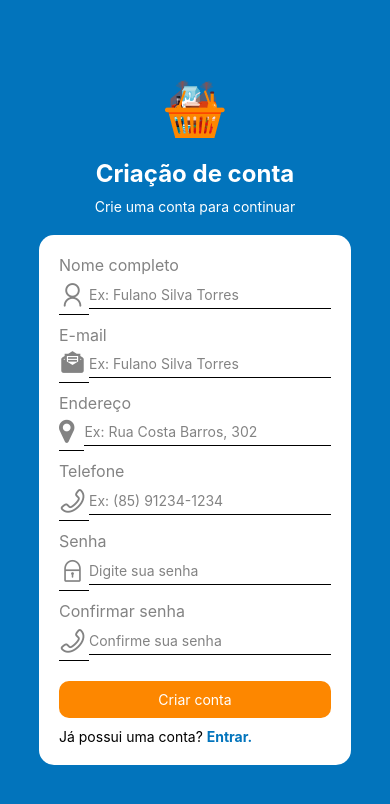
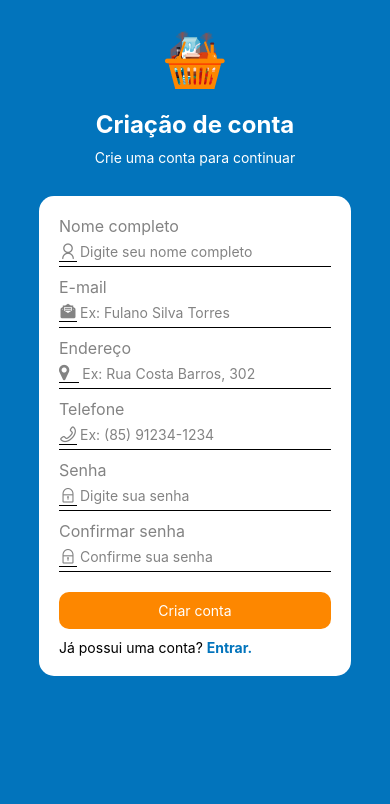
Before and after one commit to Matheusvsm/delivery-app, a React Native app: screen /SignUp in a window 390 px wide. Both pictures are taken after a click on the element "Criar conta.". Shown: the top 804 px of the page. Built offline with nearby package versions, Linux system fonts and the light colour scheme.

Commit message:
refactor: ajustes no form de login

```diff
--- a/src/components/Login/LoginFormContainer.tsx
+++ b/src/components/Login/LoginFormContainer.tsx
@@ -34,28 +34,19 @@ function LoginFormContainer() {
     <View style={styles.container}>
       <LoginInput
         cabecario="Usuário ou e-mail"
-        icon={
-          <AntDesign
-            name="user"
-            size={27}
-            color={COLORS.gray_300}
-            style={styles.inputStartIcon}
-          />
-        }
-        placeholder="Usuário ou e-mail"
-        keyboardType="email-address"
+        icon={<AntDesign name="user" size={20} color={COLORS.gray_300} />}
+        inputOptions={{
+          placeholder: 'Usuário ou e-mail',
+          keyboardType: 'email-address',
+        }}
       />
       <LoginInput
         cabecario="Senha"
-        icon={
-          <AntDesign
-            name="lock"
-            size={27}
-            color={COLORS.gray_300}
-            style={styles.inputStartIcon}
-          />
-        }
-        placeholder="Insira sua senha"
+        icon={<AntDesign name="lock" size={20} color={COLORS.gray_300} />}
+        inputOptions={{
+          placeholder: 'Insira sua senha',
+          secureTextEntry: true,
+        }}
       />
       <TouchableOpacity style={styles.button}>
         <Text style={styles.buttonText}>Entrar</Text>
@@ -83,12 +74,6 @@ const styles = StyleSheet.create({
     marginVertical: 50,
     padding: 20,
   },
-  inputStartIcon: {
-    borderColor: 'black',
-    borderBottomWidth: 1,
-    paddingVertical: 5,
-    paddingRight: 3,
-  },
   button: {
     backgroundColor: COLORS.orange,
     justifyContent: 'center',
--- a/src/components/LoginInput.tsx
+++ b/src/components/LoginInput.tsx
@@ -1,5 +1,12 @@
 import { Icon } from '@expo/vector-icons/build/createIconSet';
-import { View, Text, TextInput, StyleSheet, KeyboardTypeOptions } from 'react-native';
+import {
+  View,
+  Text,
+  TextInput,
+  StyleSheet,
+  KeyboardTypeOptions,
+  TextInputProps,
+} from 'react-native';
 import { COLORS } from '../constants/Colors';
 
 type IconsLibs =
@@ -21,8 +28,7 @@ type IconsLibs =
 interface InputProps {
   cabecario: string;
   icon?: React.ReactNode;
-  placeholder?: string;
-  keyboardType?: KeyboardTypeOptions;
+  inputOptions: TextInputProps;
 }
 
 function LoginInput(props: InputProps) {
@@ -30,13 +36,11 @@ function LoginInput(props: InputProps) {
     <>
       <Text style={styles.cabecario}>{props.cabecario}</Text>
       <View style={styles.inputForm}>
-        {props.icon}
+        <View style={styles.icon}>{props.icon}</View>
         <TextInput
           style={styles.input}
-          placeholder={props.placeholder}
           placeholderTextColor={COLORS.gray_300}
-          onChangeText={() => {}}
-          keyboardType={props.keyboardType}
+          {...props.inputOptions}
         />
       </View>
     </>
@@ -44,24 +48,24 @@ function LoginInput(props: InputProps) {
 }
 
 const styles = StyleSheet.create({
+  icon: {
+    justifyContent: 'center',
+    alignItems: 'center',
+    marginRight: 3,
+  },
   inputForm: {
     flexDirection: 'row',
     justifyContent: 'center',
     alignItems: 'center',
     marginBottom: 10,
-  },
-  inputStartIcon: {
+    borderBottomWidth: 1,
     borderColor: 'black',
-    borderBottomWidth: 1,
-    paddingVertical: 5,
-    paddingRight: 3,
   },
   input: {
     flex: 1,
     paddingVertical: 5,
-    color: '#424242',
-    borderColor: 'black',
-    borderBottomWidth: 1,
+    height: 30,
+    color: COLORS.gray_200,
   },
   cabecario: {
     color: COLORS.gray_300,
--- a/src/components/SignUp/SignUpFormContainer.tsx
+++ b/src/components/SignUp/SignUpFormContainer.tsx
@@ -13,6 +13,7 @@ import { useNavigation } from '@react-navigation/native';
 import { RootStackParamList } from '../../../App';
 import { NativeStackNavigationProp } from '@react-navigation/native-stack';
 import LoginInput from '../LoginInput';
+import { useState } from 'react';
 
 type SignUpScreenNavigationType = NativeStackNavigationProp<
   RootStackParamList,
@@ -21,6 +22,21 @@ type SignUpScreenNavigationType = NativeStackNavigationProp<
 
 function SignUpFormContainer() {
   const navigation = useNavigation<SignUpScreenNavigationType>();
+  const [formValues, setFormValues] = useState({
+    name: '',
+    email: '',
+    address: '',
+    phone: '',
+    password: '',
+    password2: '',
+  });
+
+  const handleFormChange = (
+    newValue: string,
+    form: keyof typeof formValues
+  ) => {
+    setFormValues({ ...formValues, [form]: newValue });
+  };
 
   return (
     <View style={styles.container}>
@@ -29,76 +45,107 @@ function SignUpFormContainer() {
         icon={
           <AntDesign
             name="user"
-            size={27}
+            size={18}
             color={COLORS.gray_300}
             style={styles.inputStartIcon}
           />
         }
-        placeholder="Ex: Fulano Silva Torres"
+        inputOptions={{
+          placeholder: 'Digite seu nome completo',
+          onChangeText: (newValue: string) =>
+            handleFormChange(newValue, 'name'),
+        }}
       />
       <LoginInput
         cabecario="E-mail"
         icon={
           <MaterialCommunityIcons
             name="email-newsletter"
-            size={27}
+            size={18}
             color={COLORS.gray_300}
             style={styles.inputStartIcon}
           />
         }
-        placeholder="Ex: Fulano Silva Torres"
-        keyboardType="email-address"
+        inputOptions={{
+          placeholder: 'Ex: Fulano Silva Torres',
+          keyboardType: 'email-address',
+          onChangeText: (newValue: string) =>
+            handleFormChange(newValue, 'email'),
+        }}
       />
       <LoginInput
         cabecario="Endereço"
         icon={
           <FontAwesome
             name="map-marker"
-            size={27}
+            size={18}
             color={COLORS.gray_300}
             style={{ ...styles.inputStartIcon, paddingRight: 10 }}
           />
         }
-        placeholder="Ex: Rua Costa Barros, 302"
+        inputOptions={{
+          placeholder: 'Ex: Rua Costa Barros, 302',
+          onChangeText: (newValue: string) =>
+            handleFormChange(newValue, 'address'),
+        }}
       />
       <LoginInput
         cabecario="Telefone"
         icon={
           <AntDesign
             name="phone"
-            size={27}
+            size={18}
             color={COLORS.gray_300}
             style={styles.inputStartIcon}
           />
         }
-        placeholder="Ex: (85) 91234-1234"
-        keyboardType="phone-pad"
+        inputOptions={{
+          placeholder: 'Ex: (85) 91234-1234',
+          keyboardType: 'phone-pad',
+          onChangeText: (newValue: string) =>
+            handleFormChange(newValue, 'phone'),
+        }}
       />
       <LoginInput
         cabecario="Senha"
         icon={
           <AntDesign
             name="lock"
-            size={27}
+            size={18}
             color={COLORS.gray_300}
             style={styles.inputStartIcon}
           />
         }
-        placeholder="Digite sua senha"
+        inputOptions={{
+          placeholder: 'Digite sua senha',
+          onChangeText: (newValue: string) =>
+            handleFormChange(newValue, 'password'),
+          secureTextEntry: true,
+        }}
       />
       <LoginInput
         cabecario="Confirmar senha"
         icon={
           <AntDesign
-            name="phone"
-            size={27}
+            name="lock"
+            size={18}
             color={COLORS.gray_300}
             style={styles.inputStartIcon}
           />
         }
-        placeholder="Confirme sua senha"
+        inputOptions={{
+          placeholder: 'Confirme sua senha',
+          onChangeText: (newValue: string) =>
+            handleFormChange(newValue, 'password2'),
+          secureTextEntry: true,
+        }}
       />
-      <TouchableOpacity style={styles.button}>
+      <TouchableOpacity
+        onPress={() => {
+          console.log(formValues);
+        }}
+        style={styles.button}
+      >
         <Text style={styles.buttonText}>Criar conta</Text>
       </TouchableOpacity>
       <Text>
@@ -121,14 +168,13 @@ const styles = StyleSheet.create({
     backgroundColor: 'white',
     borderRadius: 15,
     width: '80%',
-    marginTop: 20,
+    marginVertical: 30,
+    alignSelf: 'center',
     padding: 20,
   },
   inputStartIcon: {
     borderColor: 'black',
     borderBottomWidth: 1,
-    paddingVertical: 5,
-    paddingRight: 3,
   },
   button: {
     backgroundColor: COLORS.orange,
--- a/src/components/SignUp/SignUpWelcome.tsx
+++ b/src/components/SignUp/SignUpWelcome.tsx
@@ -26,6 +26,7 @@ function SignUpWelcome() {
 const styles = StyleSheet.create({
   welcomeMessage: {
     alignItems: 'center',
+    marginTop: 30,
   },
   text: {
     color: 'white',
--- a/src/screens/SignUpScreen.tsx
+++ b/src/screens/SignUpScreen.tsx
@@ -1,13 +1,26 @@
-import { SafeAreaView, StyleSheet, Text } from 'react-native';
+import {
+  Dimensions,
+  SafeAreaView,
+  ScrollView,
+  StyleSheet,
+  Text,
+} from 'react-native';
 import SignUpFormContainer from '../components/SignUp/SignUpFormContainer';
 import SignUpWelcome from '../components/SignUp/SignUpWelcome';
 import { COLORS } from '../constants/Colors';
 
+const viewWidth = Dimensions.get('window').width;
+
 function SignUpScreen() {
   return (
     <SafeAreaView style={styles.container}>
-      <SignUpWelcome />
-      <SignUpFormContainer />
+      <ScrollView
+        style={styles.scrollContainer}
+        showsVerticalScrollIndicator={false}
+      >
+        <SignUpWelcome />
+        <SignUpFormContainer />
+      </ScrollView>
     </SafeAreaView>
   );
 }
@@ -19,6 +32,10 @@ const styles = StyleSheet.create({
     alignItems: 'center',
     backgroundColor: COLORS.blue_default,
   },
+  scrollContainer: {
+    flex: 1,
+    width: viewWidth,
+  },
 });
 
 export default SignUpScreen;
```
Also changed, not shown: src/screens/MainScreen.tsx (added, +11 -0 lines).
